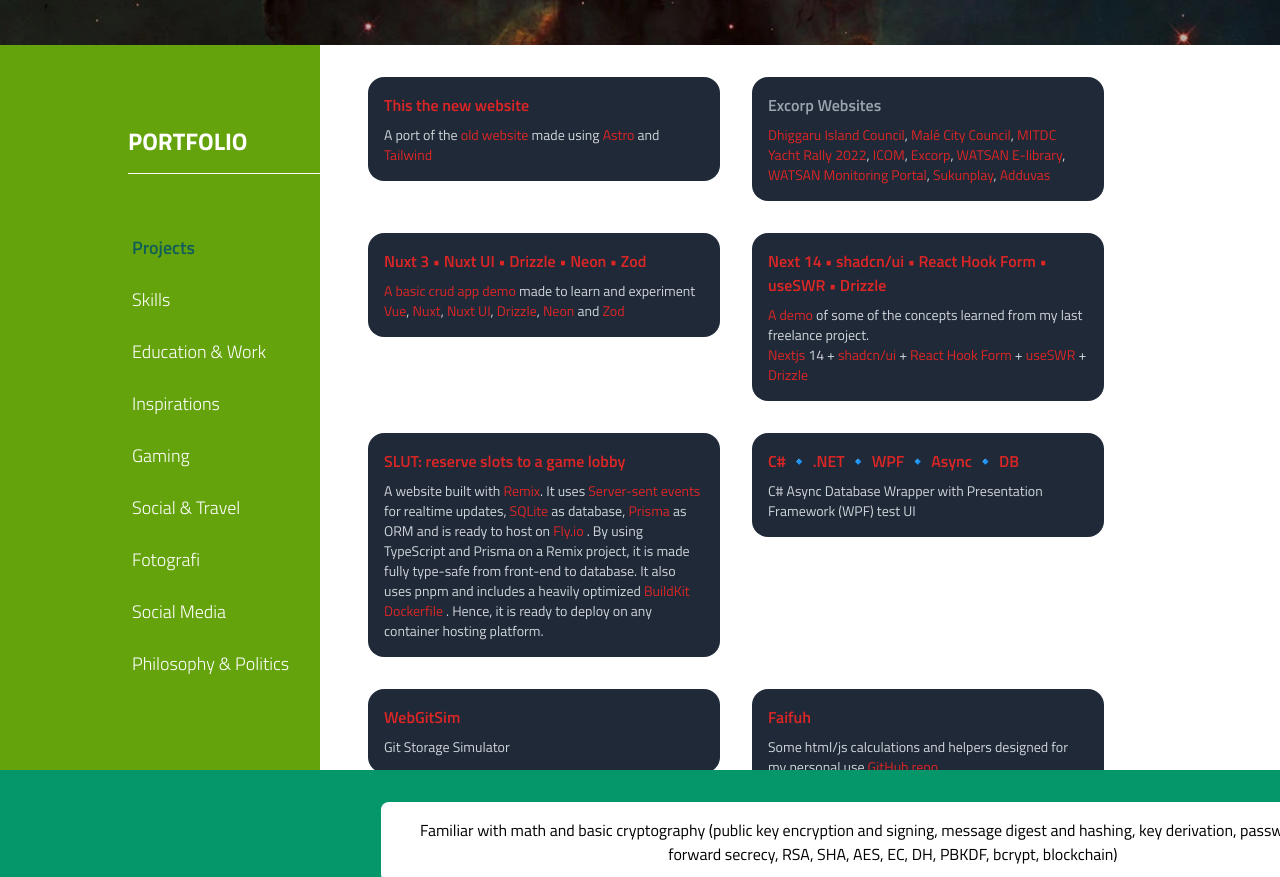
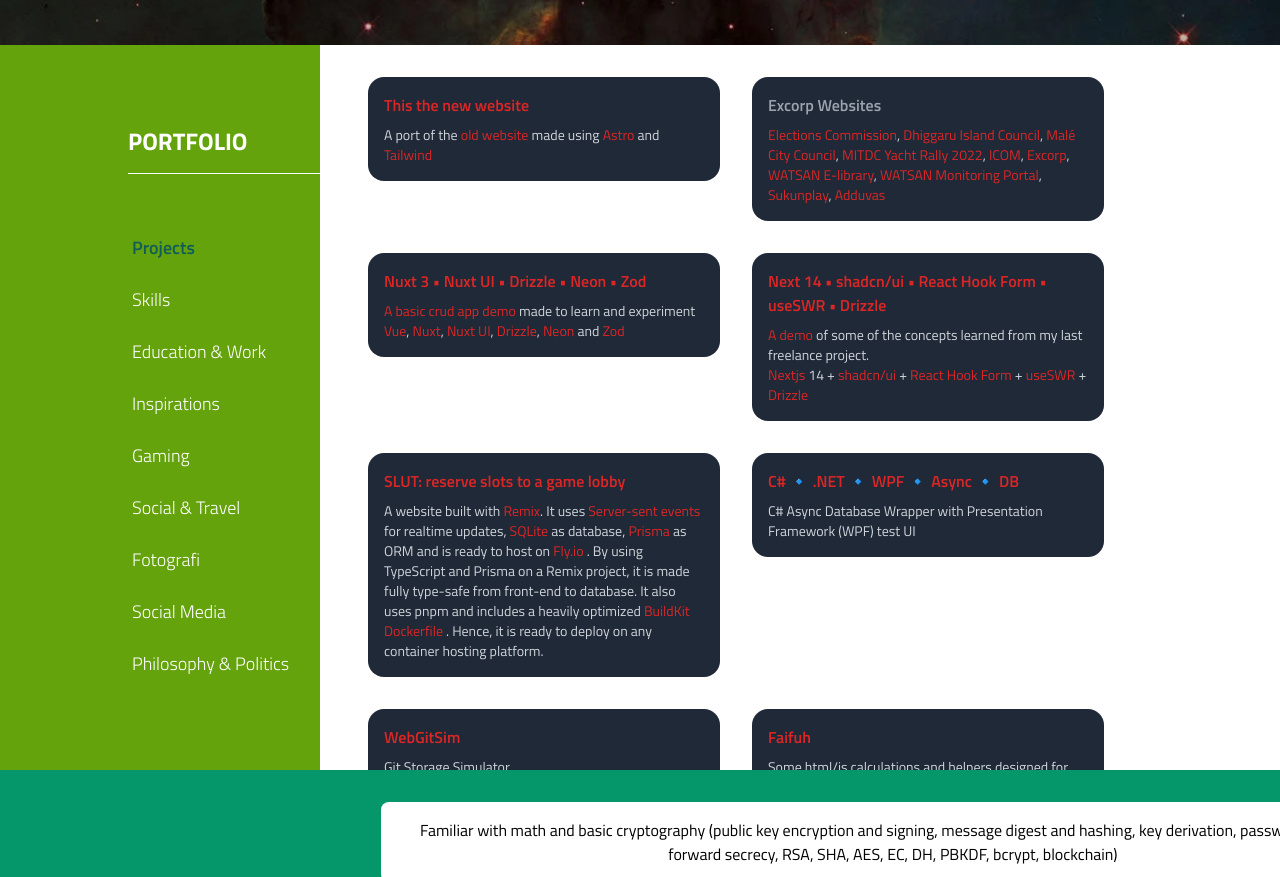
Before and after one commit to majudhu/majudhu.co-astro, an Astro site: page / in a window 1280 px wide. Shown: the part 944-1821 px from the top of the page. Built offline with nearby package versions, Linux system fonts and the light colour scheme; Astro itself is replaced by a stand-in of ours.

Commit message:
add elections commission to excorp websites

```diff
--- a/src/components/portfolio/projects.astro
+++ b/src/components/portfolio/projects.astro
@@ -18,6 +18,7 @@
   </ItemDarkHalf>
 
   <ItemDarkHalf title='Excorp Websites'>
+    <a href='https://www.elections.gov.mv'>Elections Commission</a>,
     <a href='https://dhiggaru.gov.mv'>Dhiggaru Island Council</a>,
     <a href='https://malecity.gov.mv/en'>Malé City Council</a>,
     <a href='https://maldivesyachtrally.com'>MITDC Yacht Rally 2022</a>,
```
